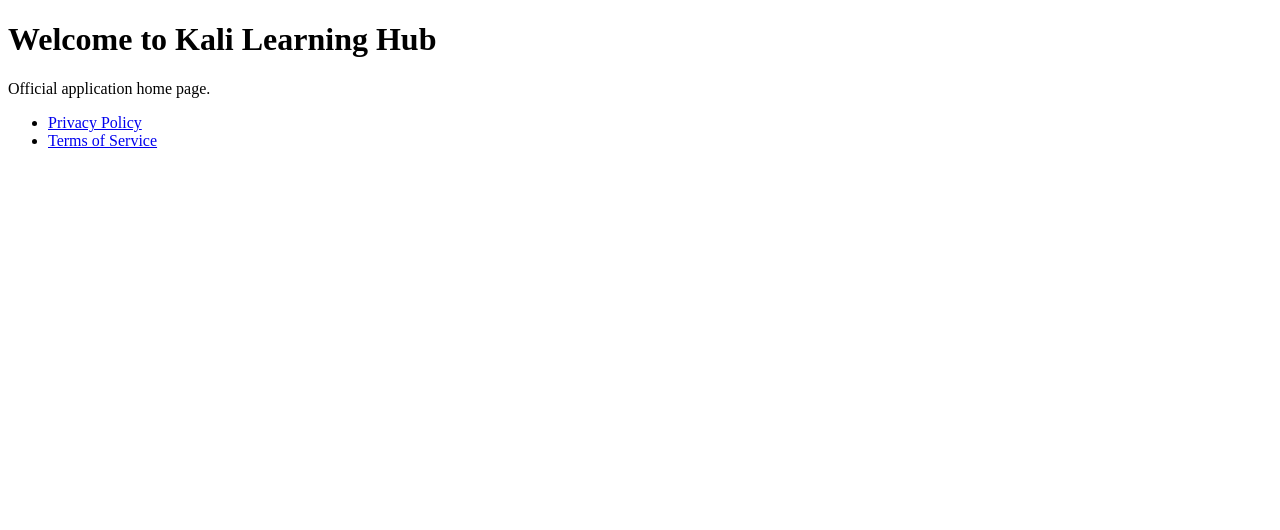
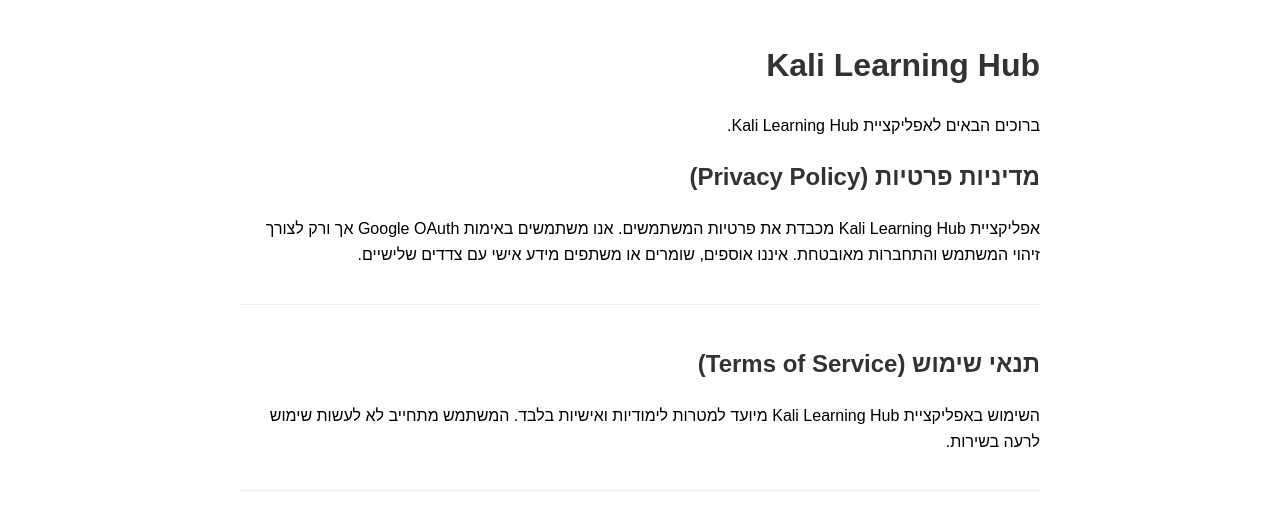
Before and after one commit to davidpepper25mu-svg/Kali-Learning-Hub-, a plain HTML site: page index.htm in a window 1280 px wide. Drawn offline with Linux system fonts and the light colour scheme.

Commit message:
Change language to Hebrew and add new sections
Updated the language to Hebrew and added privacy policy and terms of service sections.

```diff
--- a/index.htm
+++ b/index.htm
@@ -1,15 +1,26 @@
 <!DOCTYPE html>
-<html lang="en">
+<html lang="he" dir="rtl">
 <head>
     <meta charset="UTF-8">
     <title>Kali Learning Hub</title>
+    <style>
+        body { font-family: sans-serif; max-width: 800px; margin: 40px auto; padding: 0 20px; line-height: 1.6; }
+        h1, h2 { color: #333; }
+        section { margin-bottom: 40px; padding-bottom: 20px; border-bottom: 1px solid #eee; }
+    </style>
 </head>
 <body>
-    <h1>Welcome to Kali Learning Hub</h1>
-    <p>Official application home page.</p>
-    <ul>
-        <li><a href="https://docs.google.com/document/d/1ZageVt6TUkCcr0QxQXVRo5jp46-nHC9tUG3XRmGhfDs/edit?usp=drivesdk">Privacy Policy</a></li>
-        <li><a href="https://docs.google.com/document/d/1ykRcSXwPjEwSHTzBb9Zf3G6YSG1ZwOGJcsNViO_ru1I/edit?usp=drivesdk">Terms of Service</a></li>
-    </ul>
+    <h1>Kali Learning Hub</h1>
+    <p>ברוכים הבאים לאפליקציית Kali Learning Hub.</p>
+
+    <section id="privacy">
+        <h2>מדיניות פרטיות (Privacy Policy)</h2>
+        <p>אפליקציית Kali Learning Hub מכבדת את פרטיות המשתמשים. אנו משתמשים באימות Google OAuth אך ורק לצורך זיהוי המשתמש והתחברות מאובטחת. איננו אוספים, שומרים או משתפים מידע אישי עם צדדים שלישיים.</p>
+    </section>
+
+    <section id="terms">
+        <h2>תנאי שימוש (Terms of Service)</h2>
+        <p>השימוש באפליקציית Kali Learning Hub מיועד למטרות לימודיות ואישיות בלבד. המשתמש מתחייב לא לעשות שימוש לרעה בשירות.</p>
+    </section>
 </body>
 </html>
```
